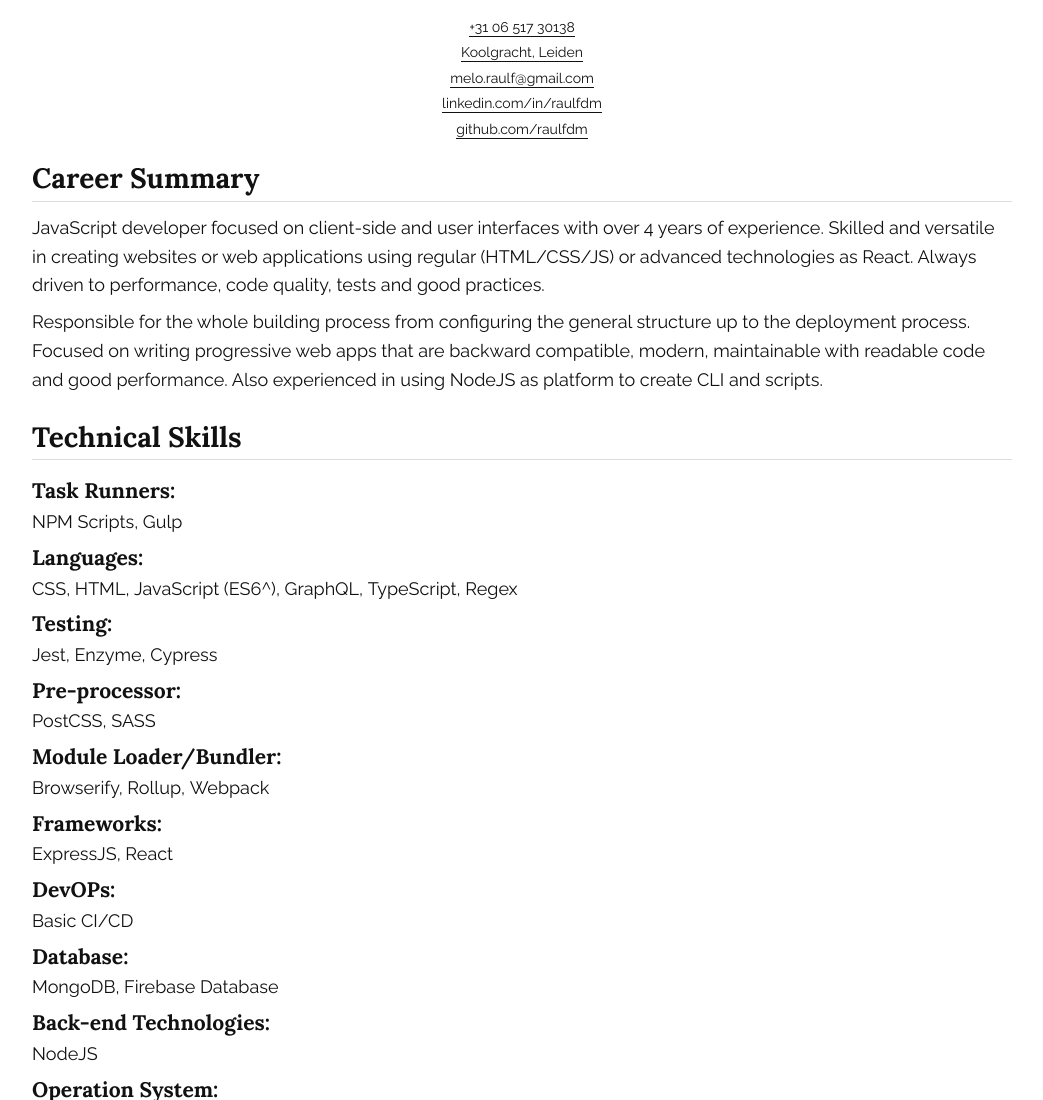
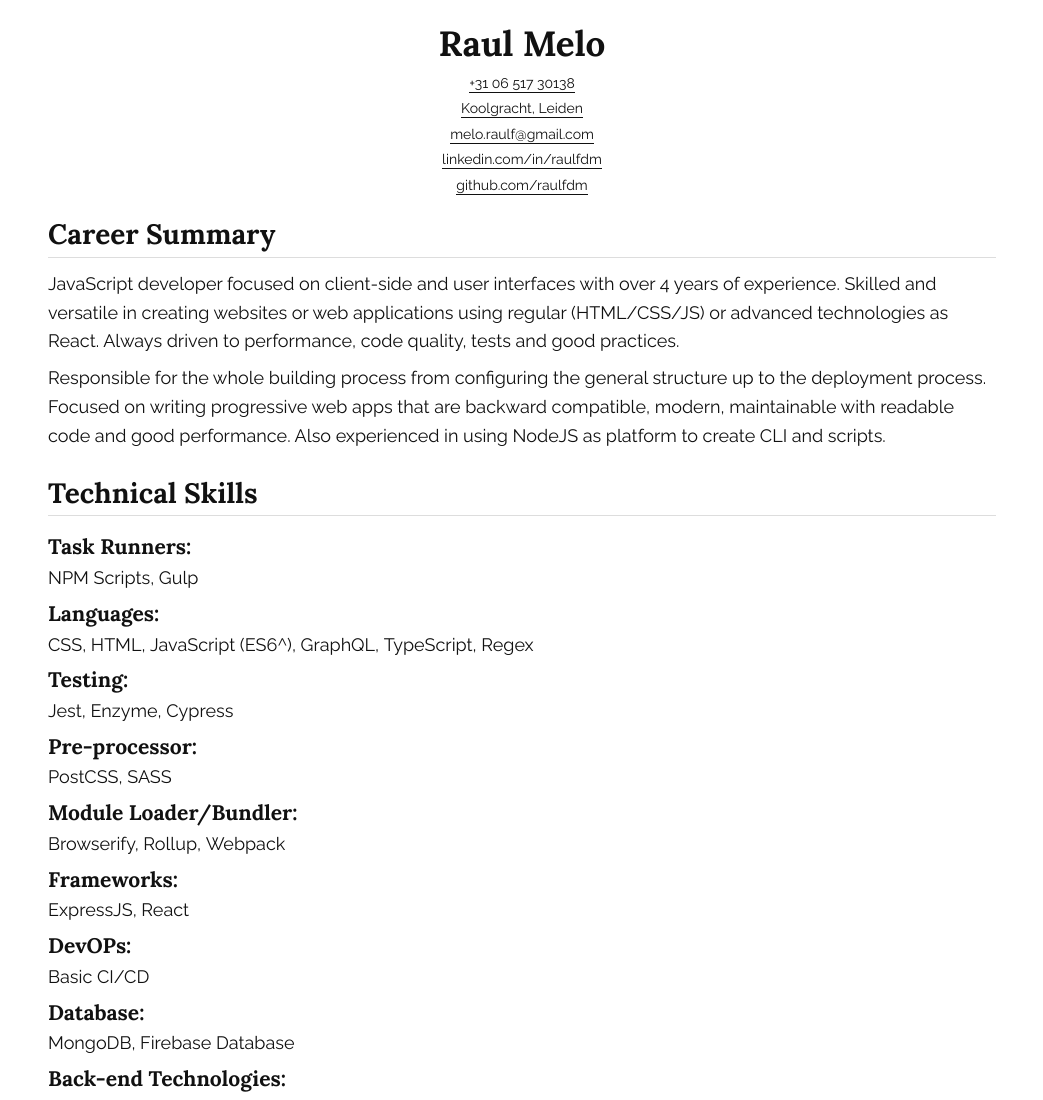
Before and after one commit to raulfdm/cv, a Gatsby site: page / in a window 1280 px wide. Shown: the top 1100 px of the page, without its empty margins (118-1161 px from the left). Built offline with nearby package versions, Linux system fonts and the light colour scheme; Gatsby itself is replaced by a stand-in of ours.

Commit message:
Add styles to main and enable headers

```diff
--- a/src/pages/index.js
+++ b/src/pages/index.js
@@ -2,7 +2,7 @@ import React from 'react';
 import styled from 'styled-components';
 
 import Layout from 'components/layout';
-// import Headers from '../components/Headers';
+import Headers from 'molecules/headers';
 import Information from 'molecules/information';
 import CareerSummary from 'molecules/career-summary';
 import SkillSet from 'molecules/skill-set';
@@ -15,6 +15,9 @@ import data from 'data.json';
 
 const CV = styled.main`
   max-width: 98rem;
+  width: 100%;
+
+  padding: 0 1.6rem;
   margin: 0 auto;
   /*
   @media (max-width: 600px) {
@@ -38,17 +41,17 @@ const IndexPage = () => {
     experience,
     // extraCourses,
     generalInfo,
-    professionalName,
     // interests,
     // projects,
     skillSet,
+    headers,
   } = data;
 
   return (
     <CV>
       <Layout>
-        {/* <Headers /> */}
-        <Information data={generalInfo} cvOf={professionalName} />
+        <Headers name={headers.name} description={headers.description} />
+        <Information data={generalInfo} cvOf={headers.name} />
         <CareerSummary data={careerSummary} />
         <SkillSet data={skillSet} />
         <Experience data={experience} />
```
